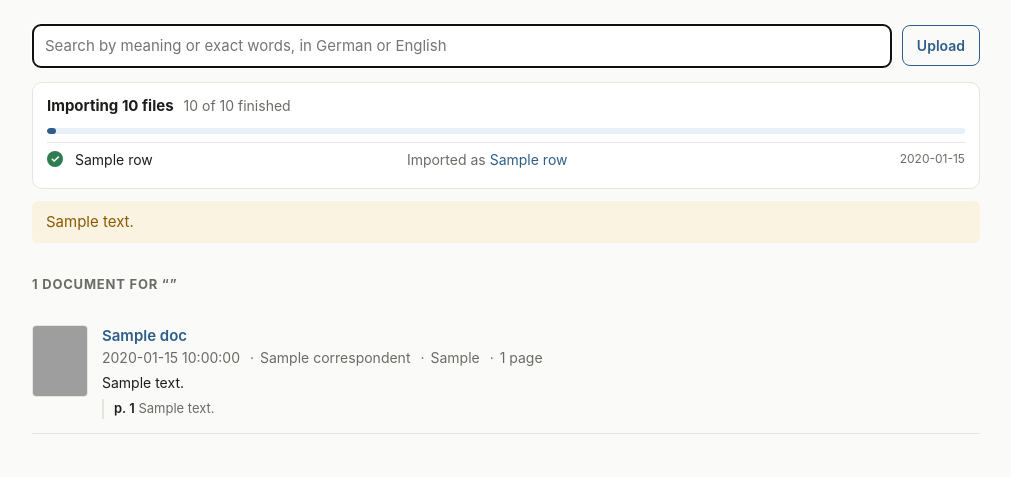
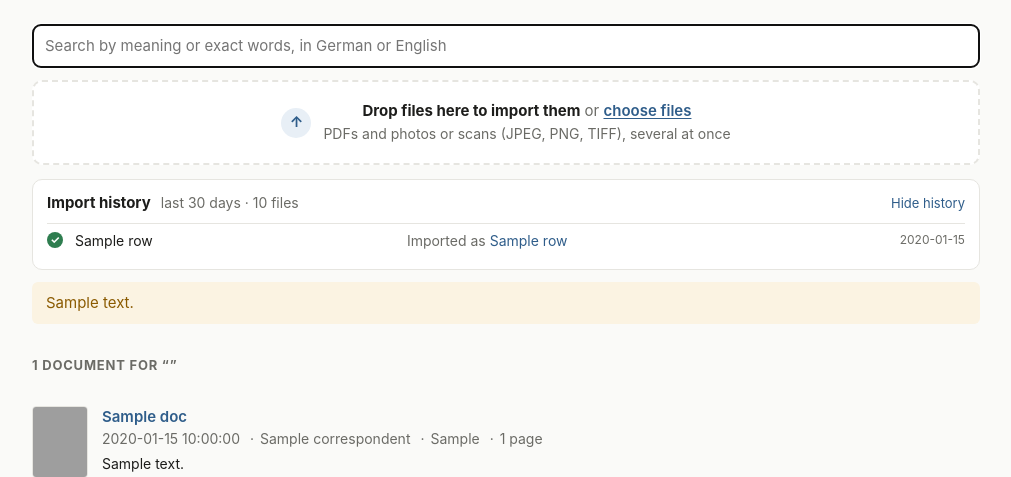
Before and after one commit to fredch16/otto, a Python web app: template mcp/paperless/src/otto_paperless_mcp/templates/documents.html in a window 1280 px wide. Shown: the part 48-525 px from the top of the page, without its empty margins (134-1145 px from the left). Run offline with Jinja, Linux system fonts and the light colour scheme; the template is opened without the code that fills it: most values are stand-ins (such as "Sample title", 1, 10 or a date in 2020); grey boxes are pictures that could not be loaded.

Commit message:
Add a visible drop zone and hide finished imports behind Import history

```diff
--- a/mcp/paperless/src/otto_paperless_mcp/templates/documents.html
+++ b/mcp/paperless/src/otto_paperless_mcp/templates/documents.html
@@ -12,16 +12,19 @@
 .hit { margin: 6px 0 0; font-size: 13px; color: var(--muted); border-left: 2px solid var(--line); padding-left: 10px;
   display: -webkit-box; -webkit-line-clamp: 2; -webkit-box-orient: vertical; overflow: hidden; }
 .hit b { color: var(--text); font-weight: 600; }
-.bar { display: flex; gap: 10px; align-items: center; }
-.bar form:first-child { flex: 1; }
-.upload label { display: inline-block; font-size: 14px; padding: 9px 14px; border: 1px solid var(--accent);
-  border-radius: 8px; color: var(--accent); font-weight: 600; cursor: pointer; white-space: nowrap; }
-.upload label:hover { background: var(--accent-soft); }
+.dropzone { display: flex; align-items: center; justify-content: center; gap: 12px; flex-wrap: wrap; margin-top: 12px;
+  padding: 18px 16px; border: 2px dashed var(--line); border-radius: 10px; background: var(--surface); cursor: pointer;
+  color: var(--muted); text-align: center; transition: border-color .15s, background .15s; }
+.dropzone:hover, body.dropping .dropzone { border-color: var(--accent); background: var(--accent-soft); color: var(--text); }
+.dropzone .icon-up { width: 30px; height: 30px; border-radius: 50%; background: var(--accent-soft); color: var(--accent);
+  display: inline-flex; align-items: center; justify-content: center; font-weight: 700; flex: none; }
+.dropzone strong { color: var(--text); }
+.dropzone .choose { color: var(--accent); font-weight: 600; text-decoration: underline; text-underline-offset: 2px; }
 .upload input { position: absolute; width: 1px; height: 1px; opacity: 0; }
-.upload input:focus-visible + label { outline: 2px solid var(--accent); outline-offset: 2px; }
+.upload input:focus-visible + .dropzone { outline: 2px solid var(--accent); outline-offset: 2px; }
+.history-link { margin-left: auto; font-size: 13px; }
 .imports { background: var(--surface); border: 1px solid var(--line); border-radius: 10px; padding: 12px 14px; margin-top: 14px; }
 .imports-head { display: flex; gap: 10px; align-items: baseline; flex-wrap: wrap; }
-.imports-head button { margin-left: auto; }
 .imports .bar { height: 6px; border-radius: 3px; background: var(--accent-soft); overflow: hidden; margin: 10px 0 2px; }
 .imports .bar span { display: block; height: 100%; background: var(--accent); border-radius: 3px; transition: width .4s ease; }
 .imports ul { list-style: none; margin: 8px 0 0; padding: 0; max-height: 320px; overflow-y: auto; }
@@ -51,15 +54,17 @@ body.dropping::after { content: "Drop files to upload them to Paperless"; positi
   border: 2px dashed var(--accent); border-radius: 14px; background: var(--bg); opacity: .94; pointer-events: none; }
 </style>
 
-<div class="bar">
 <form action="/" method="get">
   <input type="search" name="q" value="{{ query }}" placeholder="Search by meaning or exact words, in German or English" autofocus>
 </form>
 <form class="upload" action="/upload" method="post" enctype="multipart/form-data">
   <input id="files" type="file" name="files" accept="{{ accept }}" multiple onchange="this.form.submit()">
-    <label for="files" title="PDFs or photos/scans (JPEG, PNG, TIFF); several at once is fine, or drop files on the page">Upload</label>
+  <label for="files" class="dropzone">
+    <span class="icon-up" aria-hidden="true">↑</span>
+    <span><strong>Drop files here to import them</strong> or <span class="choose">choose files</span><br>
+      <span class="meta">PDFs and photos or scans (JPEG, PNG, TIFF), several at once</span></span>
+  </label>
 </form>
-</div>
 <div id="upload-progress" class="imports" hidden>
   <div class="imports-head"><strong id="upload-label">Uploading…</strong></div>
   <div class="bar"><span id="upload-bar" style="width:0"></span></div>
@@ -110,15 +115,13 @@ body.dropping::after { content: "Drop files to upload them to Paperless"; positi
 (() => {
   const input = document.getElementById("files");
   const panel = () => document.getElementById("imports");
-  const KEY = "otto.importsClearedAt";
-  const clearedAt = () => { try { return localStorage.getItem(KEY); } catch { return null; } };
+  const showingHistory = () => panel().dataset.history === "1";
   let timer, done = panel().dataset.done;
 
   async function refresh() {
     clearTimeout(timer);
-    const since = clearedAt();
     try {
-      const response = await fetch("/imports" + (since ? "?since=" + encodeURIComponent(since) : ""), {cache: "no-store"});
+      const response = await fetch("/imports" + (showingHistory() ? "?history=1" : ""), {cache: "no-store"});
       if (response.ok) panel().outerHTML = await response.text();
     } catch {}
     if (panel().dataset.done !== done) { done = panel().dataset.done; refreshList(); }
@@ -177,8 +180,10 @@ body.dropping::after { content: "Drop files to upload them to Paperless"; positi
 
   input.onchange = () => upload(input.files);
   document.addEventListener("click", (e) => {
-    if (!e.target.matches("[data-clear]")) return;
-    try { localStorage.setItem(KEY, new Date().toISOString()); } catch {}
+    if (!e.target.matches("[data-toggle-history]")) return;
+    e.preventDefault();
+    panel().dataset.history = showingHistory() ? "0" : "1";
+    history.replaceState(null, "", showingHistory() ? "/?history=1" : "/");
     refresh();
   });
 
@@ -195,8 +200,7 @@ body.dropping::after { content: "Drop files to upload them to Paperless"; positi
     upload(e.dataTransfer.files);
   });
 
-  if (clearedAt()) refresh();
-  else timer = setTimeout(refresh, Number(panel().dataset.active) ? 2000 : 15000);
+  timer = setTimeout(refresh, Number(panel().dataset.active) ? 2000 : 15000);
 })();
 </script>
 {% endblock %}
--- a/mcp/paperless/src/otto_paperless_mcp/templates/imports.html
+++ b/mcp/paperless/src/otto_paperless_mcp/templates/imports.html
@@ -1,22 +1,27 @@
-{# The live import list: rendered into the Documents page and re-fetched from /imports while imports run. #}
+{# The import list: rendered into the Documents page and re-fetched from /imports while imports run.
+   Shows what is running or just finished; older imports only when Fred opens the history. #}
 {% set c = imports.counts %}
-<section id="imports" data-active="{{ imports.active }}" data-done="{{ c.done }}">
-{% if imports.rows %}
+<section id="imports" data-active="{{ imports.active }}" data-done="{{ c.done }}" data-history="{{ 1 if imports.history else 0 }}">
+{% if imports.rows or imports.history %}
   <div class="imports">
     <div class="imports-head">
-      {% if imports.active %}
+      {% if imports.history %}
+        <strong>Import history</strong><span class="meta">last 30 days · {{ imports.total }} file{{ "s" if imports.total != 1 }}</span>
+      {% elif imports.active %}
         <strong>Importing {{ imports.total }} file{{ "s" if imports.total != 1 }}</strong>
         <span class="meta">{{ imports.total - imports.active }} of {{ imports.total }} finished</span>
       {% else %}
         <strong>{% if c.done %}{{ c.done }} imported{% endif %}
           {%- if c.duplicate %}{{ ", " if c.done }}{{ c.duplicate }} already in your archive{% endif %}
           {%- if c.failed %}{{ ", " if c.done or c.duplicate }}{{ c.failed }} not imported{% endif %}</strong>
-        <span class="meta">last 24 hours</span>
-        <button type="button" data-clear title="Hide these until something new arrives">Clear</button>
+        <span class="meta">just now</span>
       {% endif %}
+      <a class="history-link" href="{{ '/' if imports.history else '/?history=1' }}#imports" data-toggle-history>
+        {{- "Hide history" if imports.history else "Import history" -}}</a>
     </div>
-    {% if imports.active %}<div class="bar" role="progressbar" aria-valuenow="{{ imports.percent }}" aria-valuemin="0"
-      aria-valuemax="100"><span style="width:{{ imports.percent }}%"></span></div>{% endif %}
+    {% if imports.active and not imports.history %}<div class="bar" role="progressbar" aria-valuenow="{{ imports.percent }}"
+      aria-valuemin="0" aria-valuemax="100"><span style="width:{{ imports.percent }}%"></span></div>{% endif %}
+    {% if not imports.rows %}<p class="empty" style="margin:8px 0 0">No imports in the last 30 days.</p>{% endif %}
     <ul>
     {% for r in imports.rows %}
       <li class="state-{{ r.state }}">
@@ -30,10 +35,12 @@
           {%- elif r.state == "duplicate" -%}Already in your archive{% if r.detail %} ({{ r.detail }}){% elif r.document_id %}: <a href="/documents/{{ r.document_id }}">{{ r.title or "#" ~ r.document_id }}</a>{% endif %}
           {%- else -%}Not imported: {{ r.detail }}{%- endif -%}
         </span>
-        <span class="time meta">{{ r.at.astimezone().strftime("%H:%M") }}</span>
+        <span class="time meta">{{ r.at.astimezone().strftime("%-d %b, %H:%M" if imports.history else "%H:%M") }}</span>
       </li>
     {% endfor %}
     </ul>
   </div>
+{% elif imports.older %}
+  <p class="meta history-only"><a href="/?history=1#imports" data-toggle-history>Import history</a></p>
 {% endif %}
 </section>
```
Also changed, not shown: mcp/paperless/src/otto_paperless_mcp/web.py (+25 -21 lines), mcp/paperless/tests/test_web.py (+18 -8 lines), README.md. Lines whose indentation alone changed are shown as unchanged.
